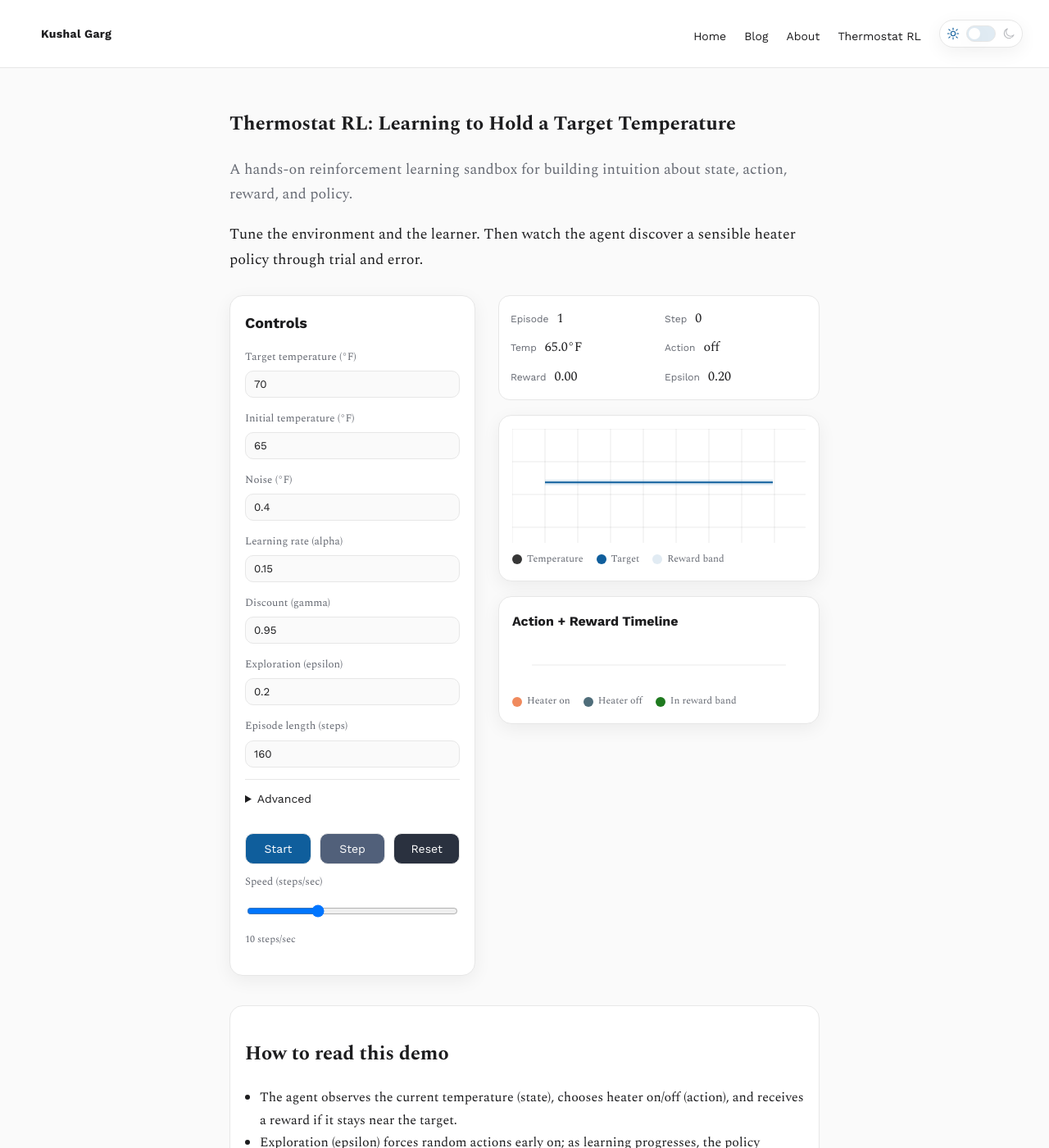
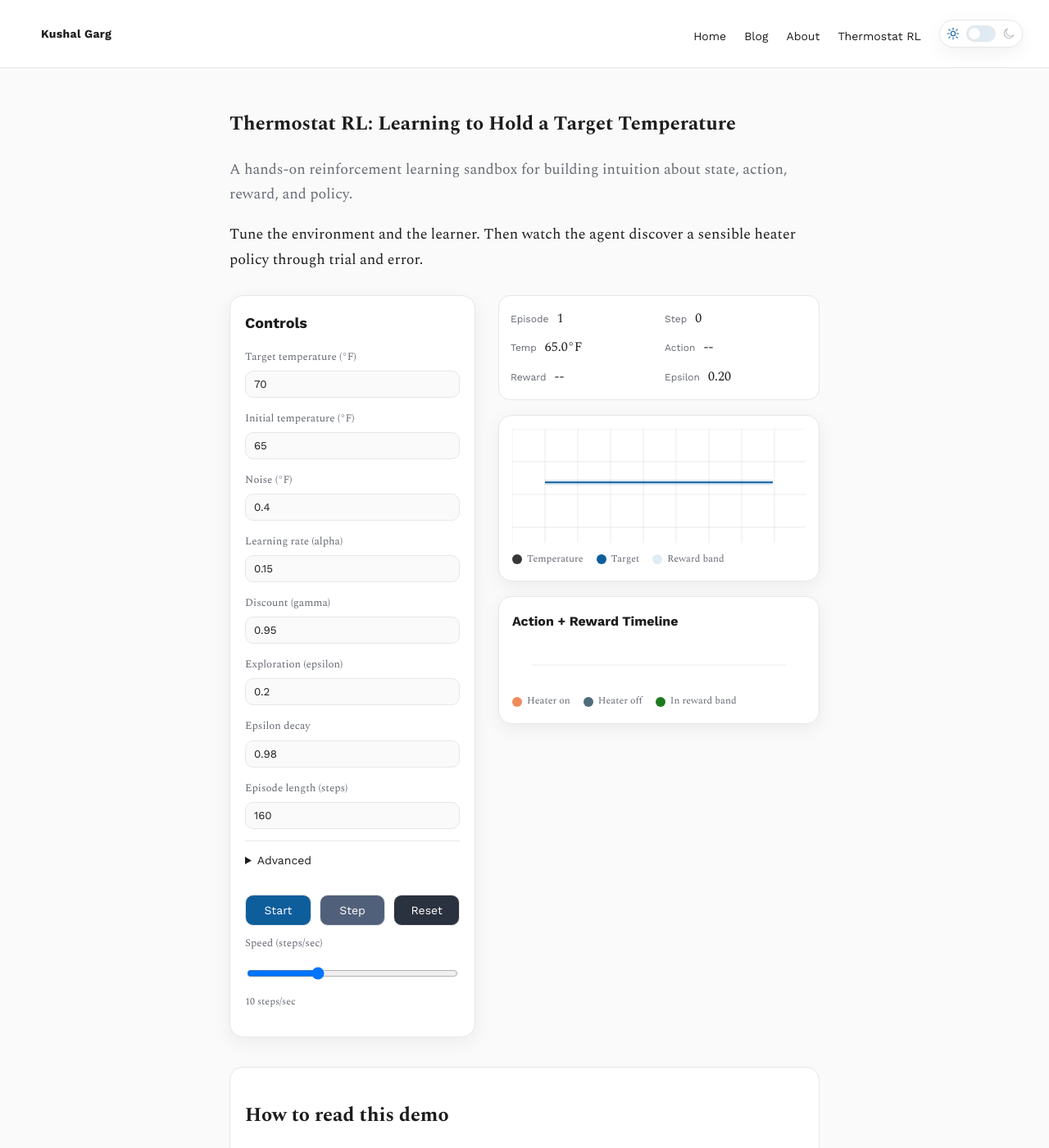
Before and after one commit to kushalgarg101/kushalgarg101.github.io, a Jekyll site: the page built from thermostat-rl.md, in a window 1280 px wide and 1400 px high. Shown: the whole window at 82% size. Built offline with Jekyll 4.4.1, drawn with Linux system fonts in a browser that asks for light colours; some of the changed lines change nothing that is shown.

Commit message:
Fix and enhance thermostat RL demo: add epsilon decay, fix canvas null checks, improve speed control, and align HTML defaults with JS

```diff
--- a/assets/css/site.css
+++ b/assets/css/site.css
@@ -354,6 +354,7 @@
   width: 100%;
   height: auto;
   display: block;
+  max-height: 400px;
 }
 
 .chart-legend,
--- a/assets/js/thermostat-rl.js
+++ b/assets/js/thermostat-rl.js
@@ -8,6 +8,7 @@
     alpha: qs('alpha'),
     gamma: qs('gamma'),
     epsilon: qs('epsilon'),
+    epsilonDecay: qs('epsilonDecay'),
     episodeLen: qs('episodeLen'),
     heatRate: qs('heatRate'),
     coolRate: qs('coolRate'),
@@ -57,6 +58,7 @@
     alpha: 0.15,
     gamma: 0.95,
     epsilon: 0.2,
+    epsilonDecay: 0.98,
     episodeLen: 160,
     heatRate: 1.0,
     coolRate: 0.6,
@@ -85,6 +87,7 @@
       alpha: clamp01(num(ui.alpha.value, fallback.alpha)),
       gamma: clamp01(num(ui.gamma.value, fallback.gamma)),
       epsilon: clamp01(num(ui.epsilon.value, fallback.epsilon)),
+      epsilonDecay: clamp01(num(ui.epsilonDecay.value, fallback.epsilonDecay)),
       episodeLen: Math.max(10, intVal(ui.episodeLen.value, fallback.episodeLen)),
       heatRate: num(ui.heatRate.value, fallback.heatRate),
       coolRate: num(ui.coolRate.value, fallback.coolRate),
@@ -177,6 +180,7 @@
       state.episode += 1;
       state.step = 0;
       state.temp = cfg.initialTemp;
+      state.config.epsilon = Math.max(0.01, state.config.epsilon * state.config.epsilonDecay);
     }
 
     render();
@@ -225,6 +229,7 @@
 
   function drawChart(canvas, cfg, temps) {
     const ctx = canvas.getContext('2d');
+    if (!ctx) return;
     const { width, height } = syncCanvasSize(canvas);
 
     ctx.clearRect(0, 0, width, height);
@@ -278,6 +283,7 @@
 
   function drawTimeline(canvas, cfg, actions, inBandFlags) {
     const ctx = canvas.getContext('2d');
+    if (!ctx) return;
     const { width, height } = syncCanvasSize(canvas);
     ctx.clearRect(0, 0, width, height);
     const styles = getComputedStyle(document.documentElement);
@@ -318,7 +324,8 @@
   function drawGrid(ctx, width, height, color) {
     ctx.strokeStyle = color || 'rgba(0, 0, 0, 0.05)';
     ctx.lineWidth = 1;
-    const step = 40;
+    const dpr = window.devicePixelRatio || 1;
+    const step = 40 * dpr;
     for (let x = 0; x < width; x += step) {
       ctx.beginPath();
       ctx.moveTo(x, 0);
@@ -344,7 +351,12 @@
     state.rewardHistory = [];
     state.bandHistory = [];
     ui.speedVal.textContent = state.config.speed;
-    updateReadouts(0, 0);
+    ui.episodeOut.textContent = state.episode;
+    ui.stepOut.textContent = state.step;
+    ui.tempOut.textContent = state.temp.toFixed(1) + '°F';
+    ui.actionOut.textContent = '--';
+    ui.rewardOut.textContent = '--';
+    ui.epsilonOut.textContent = state.config.epsilon.toFixed(2);
     render();
   }
 
@@ -352,7 +364,7 @@
     if (running) return;
     running = true;
     ui.startBtn.textContent = 'Pause';
-    const speed = Math.max(1, parseInt(ui.speed.value, 10));
+    const speed = Math.max(1, state.config.speed);
     intervalId = setInterval(stepOnce, 1000 / speed);
   }
 
@@ -379,7 +391,8 @@
     resetSimulation();
   });
   ui.speed.addEventListener('input', function () {
-    ui.speedVal.textContent = ui.speed.value;
+    state.config.speed = Math.max(1, parseInt(ui.speed.value, 10) || DEFAULTS.speed);
+    ui.speedVal.textContent = state.config.speed;
     if (running) {
       pauseRun();
       startRun();
@@ -390,5 +403,12 @@
     render();
   });
 
+  window.addEventListener('beforeunload', function () {
+    if (intervalId) {
+      clearInterval(intervalId);
+      intervalId = null;
+    }
+  });
+
   resetSimulation();
 })();
--- a/thermostat-rl.md
+++ b/thermostat-rl.md
@@ -32,12 +32,16 @@
       <label for="gamma">Discount (gamma)</label>
       <input id="gamma" type="number" value="0.95" step="0.01" min="0" max="1" />
     </div>
-    <div class="control-group">
-      <label for="epsilon">Exploration (epsilon)</label>
-      <input id="epsilon" type="number" value="0.2" step="0.01" min="0" max="1" />
-    </div>
-    <div class="control-group">
-      <label for="episodeLen">Episode length (steps)</label>
+      <div class="control-group">
+        <label for="epsilon">Exploration (epsilon)</label>
+        <input id="epsilon" type="number" value="0.2" step="0.01" min="0" max="1" />
+      </div>
+      <div class="control-group">
+        <label for="epsilonDecay">Epsilon decay</label>
+        <input id="epsilonDecay" type="number" value="0.98" step="0.01" min="0.9" max="1" />
+      </div>
+      <div class="control-group">
+        <label for="episodeLen">Episode length (steps)</label>
       <input id="episodeLen" type="number" value="160" step="10" min="10" />
     </div>
 
@@ -91,9 +95,9 @@
       <div><span class="label">Episode</span> <span id="episodeOut">1</span></div>
       <div><span class="label">Step</span> <span id="stepOut">0</span></div>
       <div><span class="label">Temp</span> <span id="tempOut">65.0°F</span></div>
-      <div><span class="label">Action</span> <span id="actionOut">off</span></div>
-      <div><span class="label">Reward</span> <span id="rewardOut">0.00</span></div>
-      <div><span class="label">Epsilon</span> <span id="epsilonOut">0.15</span></div>
+      <div><span class="label">Action</span> <span id="actionOut">--</span></div>
+      <div><span class="label">Reward</span> <span id="rewardOut">--</span></div>
+      <div><span class="label">Epsilon</span> <span id="epsilonOut">0.20</span></div>
     </div>
 
     <div class="chart-card">
```
